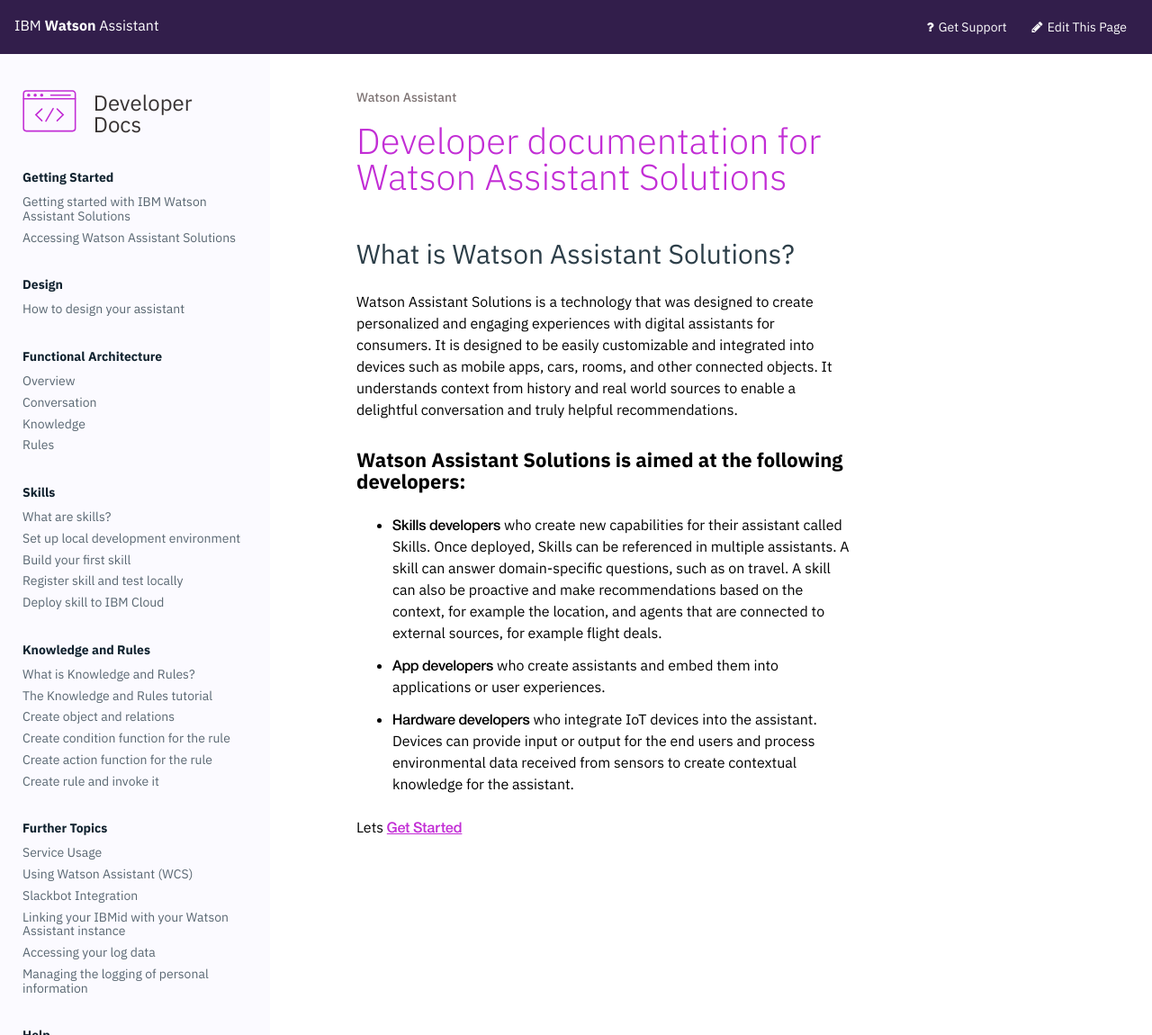
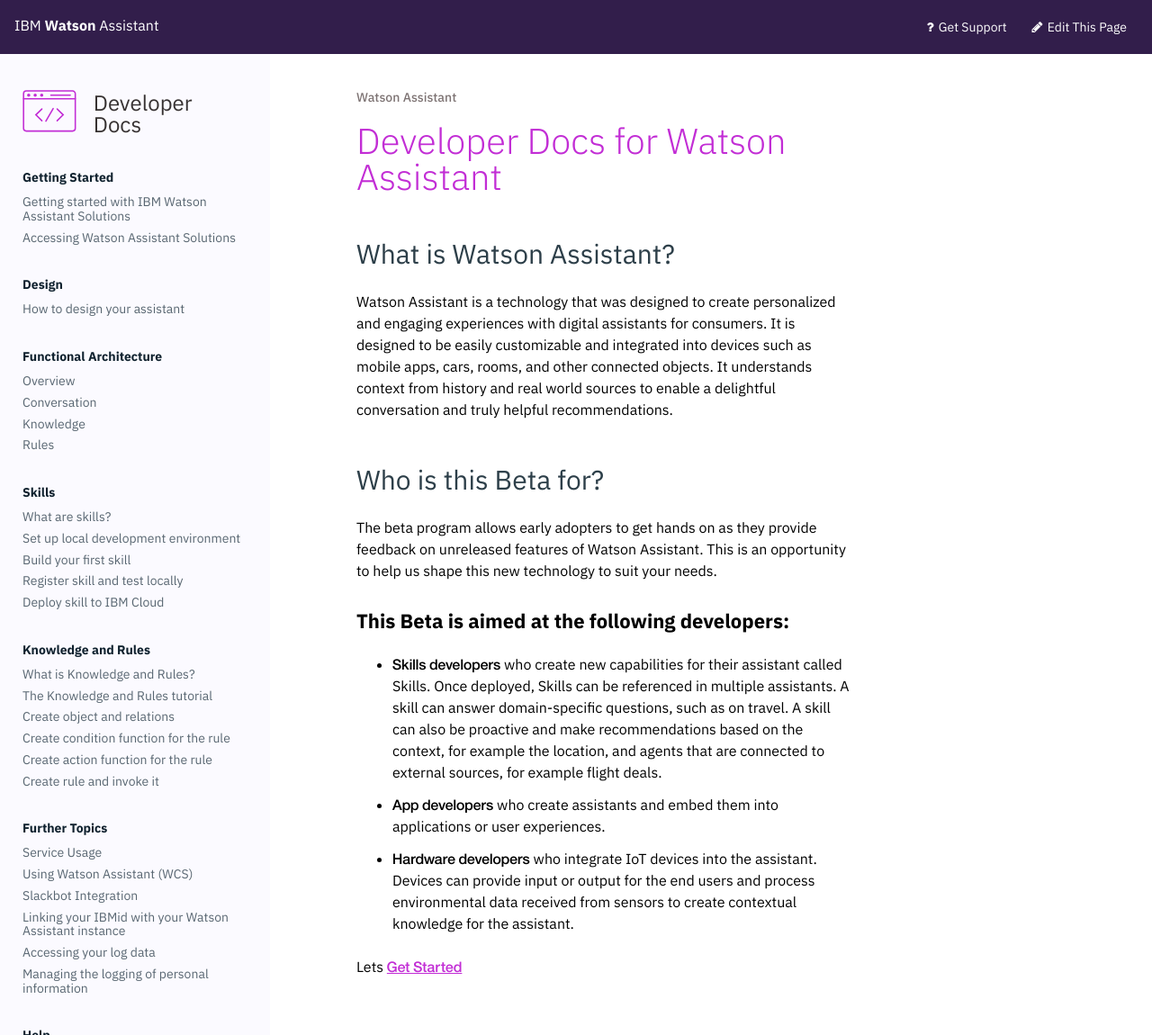
Before and after one commit to Watson-Personal-Assistant/developer, a Jekyll site: the page built from index.md, in a window 1280 px wide. Shown: the whole page at 90% size. Built offline with Jekyll 4.4.1, drawn with Linux system fonts in a browser that asks for light colours.

Commit message:
Update to Developer Docs home page for the product name.

```diff
--- a/index.md
+++ b/index.md
@@ -1,11 +1,14 @@
 ---
 layout: home
-title: Developer documentation for Watson Assistant Solutions
+title: Developer Docs for Watson Assistant
 ---
-## What is Watson Assistant Solutions?
-Watson Assistant Solutions is a technology that was designed to create personalized and engaging experiences with digital assistants for consumers. It is designed to be easily customizable and integrated into devices such as mobile apps, cars, rooms, and other connected objects. It understands context from history and real world sources to enable a delightful conversation and truly helpful recommendations.
+## What is Watson Assistant?
+Watson Assistant is a technology that was designed to create personalized and engaging experiences with digital assistants for consumers. It is designed to be easily customizable and integrated into devices such as mobile apps, cars, rooms, and other connected objects. It understands context from history and real world sources to enable a delightful conversation and truly helpful recommendations.
 
-### Watson Assistant Solutions is aimed at the following developers:
+## Who is this Beta for?
+The beta program allows early adopters to get hands on as they provide feedback on unreleased features of Watson Assistant. This is an opportunity to help us shape this new technology to suit your needs.
+
+### This Beta is aimed at the following developers:
 
 - **Skills developers** who create new capabilities for their assistant called Skills. Once deployed, Skills can be referenced in multiple assistants. A skill can answer domain-specific questions, such as on travel. A skill can also be proactive and make recommendations based on the context, for example the location, and agents that are connected to external sources, for example flight deals.
 
```
